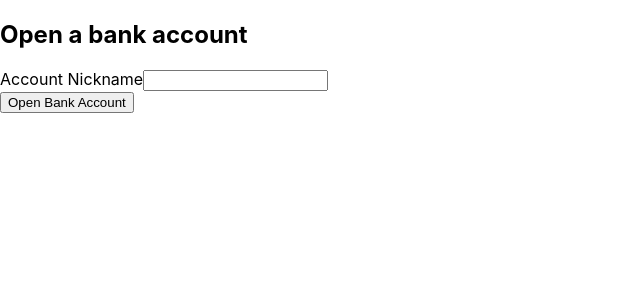
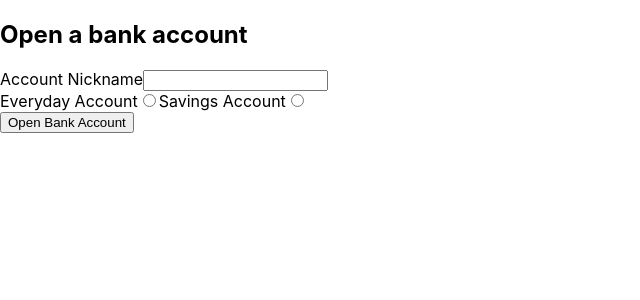
Before and after one commit to Jpan0912/JP-BANK-UI, a React (Create React App) app: page /open-account in a window 1280 px wide. Shown: the top 300 px of the page, without its empty margins (0-640 px from the left). Built offline with nearby package versions, Linux system fonts and the light colour scheme.

Commit message:
adding Radio button and coditional form rendering for accounts

```diff
--- /dev/null
+++ b/src/components/Accounts.jsx
@@ -0,0 +1,40 @@
+import React, { useState} from 'react';
+
+function Accounts({ account, setAccount, error, showError}){
+    const [showSavingsGoal, setShowSavingsGoal] = useState(false);
+
+    const handleChange = (e) => {
+        const value = e.target.value;
+        setAccount(value);
+        setShowSavingsGoal(value === "savings");
+      };
+
+    return(
+        <div>
+            <label>
+                Everyday Account
+                <input
+                type="radio"
+                name="account"
+                value="everyday"
+                checked={account === "everyday"}
+                onChange={handleChange}
+                />
+            </label>
+
+            <label>
+                Savings Account
+                <input
+                type="radio"
+                name="account"
+                value="savings"
+                checked={account === "savings"}
+                onChange={handleChange}
+                />
+            </label>
+            {showSavingsGoal && (<input type="number" placeholder="Enter savings goal"/>)}
+        </div>
+    )
+}
+
+export default Accounts;
--- a/src/components/NicknameInput.jsx
+++ b/src/components/NicknameInput.jsx
@@ -1,4 +1,5 @@
 function NicknameInput({ nickname, setNickname, error, showError }) {
+
     return (
       <div>
         <label>Account Nickname</label>
--- a/src/pages/CreateAccountPage.jsx
+++ b/src/pages/CreateAccountPage.jsx
@@ -1,8 +1,10 @@
 import React, { useState, useEffect } from 'react';
+import Accounts from '../components/Accounts';
 import NicknameInput from '../components/NicknameInput';
 
 function CreateAccountPage() {
     const [nickname, setNickname] = useState("");
+    const [accountType, setAccountType] = useState("")
     const [errors, setErrors] = useState({});
     const [showErrors, setShowErrors] = useState(false);
 
@@ -38,7 +40,17 @@ function CreateAccountPage() {
                 error={errors.nickname}
                 showError={showErrors}
             />
+            <div>
+            <Accounts
+                account={accountType}
+                setAccount={setAccountType}
+                error={errors.nickname}
+                showError={showErrors}
+            />
+            </div>
             <button onClick={handleSubmit}>Open Bank Account</button>
+
+
         </div>
     );
 }
```
